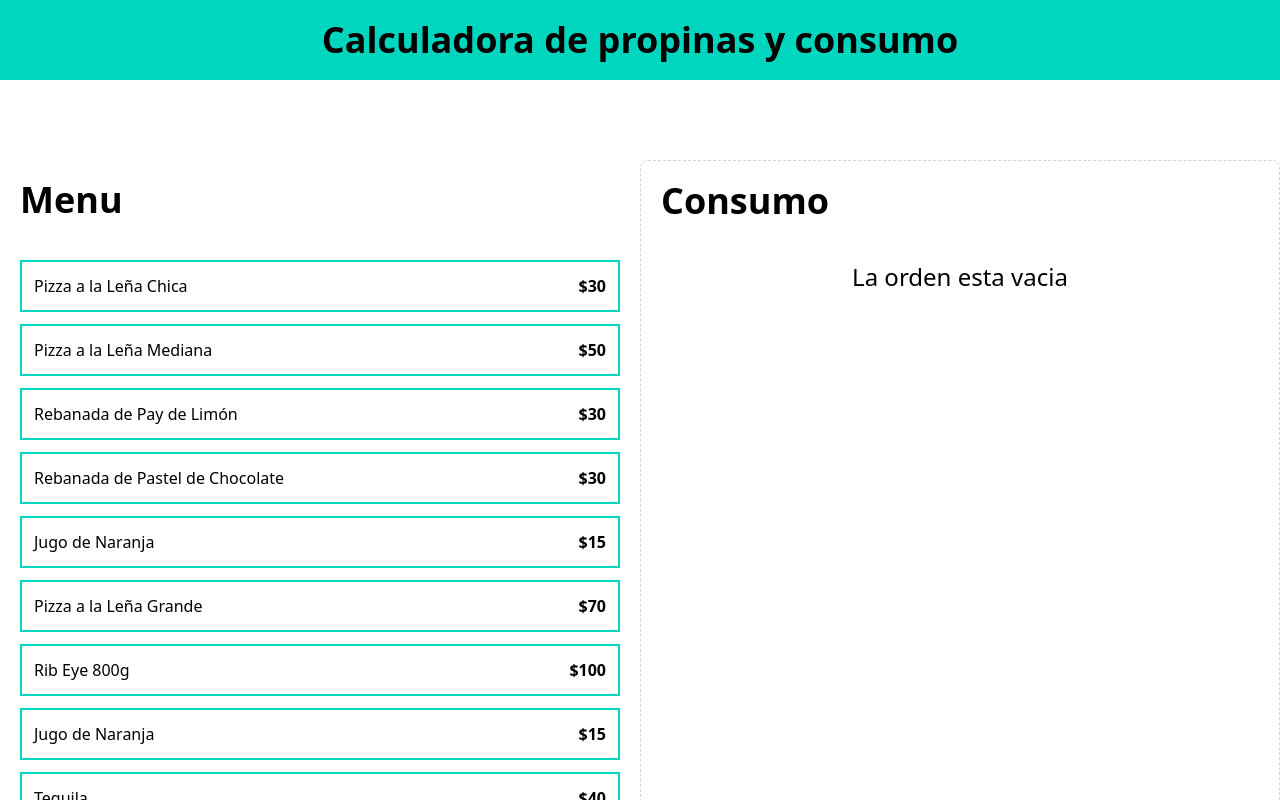
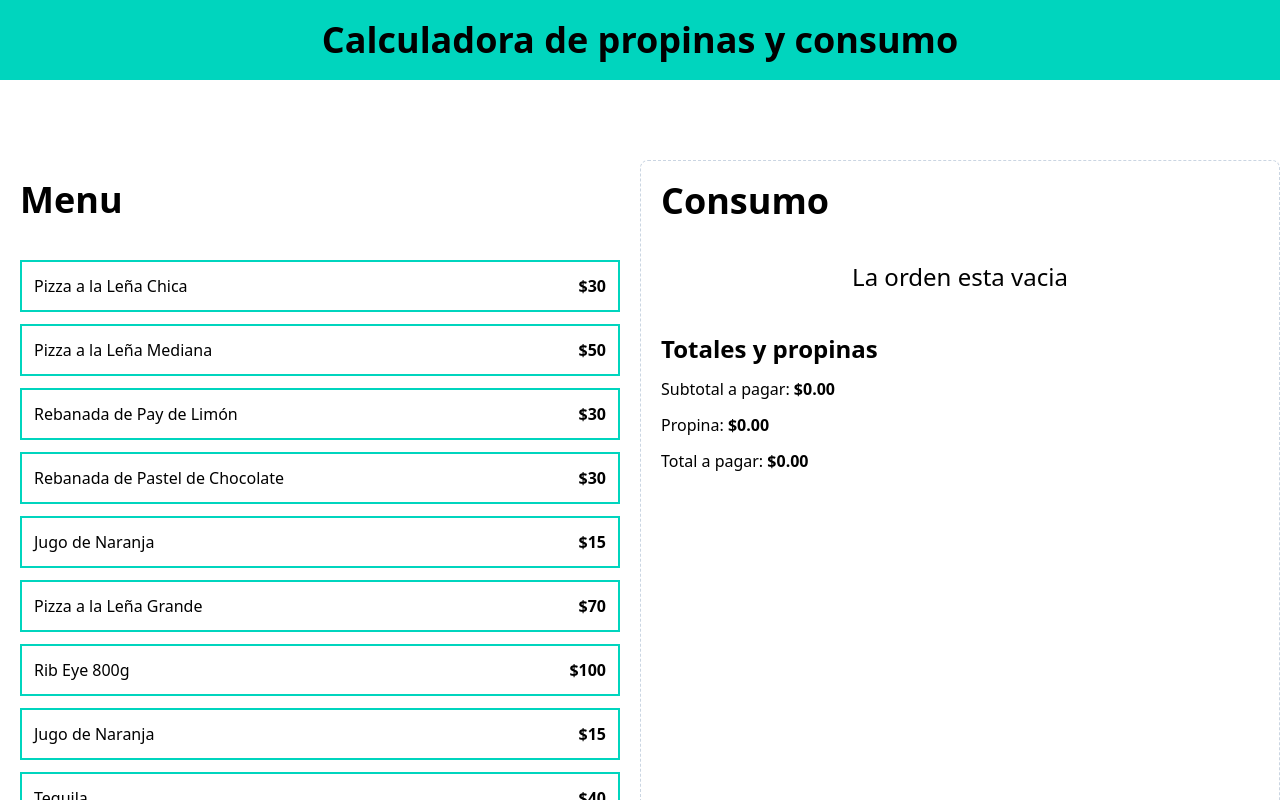
Before and after one commit to JoluDev05/Calculadora_propinas, a React (Vite) app: page / in a window 1280 px wide. Shown: the top 800 px of the page. Built offline with nearby package versions, Linux system fonts and the light colour scheme.

Commit message:
Agregando calculo de consumo subtotal

```diff
--- a/src/App.tsx
+++ b/src/App.tsx
@@ -1,5 +1,6 @@
 import MenuItem from "./components/MenuItem";
 import OrderContents from "./components/OrderContents";
+import OrderTotals from "./components/OrderTotals";
 import { menuItems } from "./data/db";
 import useOrder from "./hooks/useOrder";
 
@@ -35,6 +36,12 @@
             order={order}
             removeItem={removeItem}
             />
+
+            <OrderTotals
+            order={order}
+            />
+
+
         </div>
       </main>
     </>
--- /dev/null
+++ b/src/components/OrderTotals.tsx
@@ -0,0 +1,30 @@
+import { useMemo } from "react"
+import { OrderItem } from "../types"
+import { formatCurrency } from "../helpers";
+
+type OrderTotalsProps = {
+  order: OrderItem[]
+
+}
+export default function OrderTotals( { order }: OrderTotalsProps) {
+
+    const subtotalAmount = useMemo(() => order.reduce((total, item) => total + (item.quantity * item.price), 0), [order]);
+    return (
+      <>
+        <div className="space-y-3">
+          <h2 className="text-2xl font-black">Totales y propinas</h2>
+            <p> Subtotal a pagar: {''}
+              <span className="font-bold">{ formatCurrency(subtotalAmount)}</span>
+            </p>
+
+            <p> Propina: {''}
+              <span className="font-bold">$0.00</span>
+            </p>
+
+            <p> Total a pagar: {''}
+              <span className="font-bold">$0.00</span>
+            </p>
+        </div>
+      </>
+    )
+}
```
